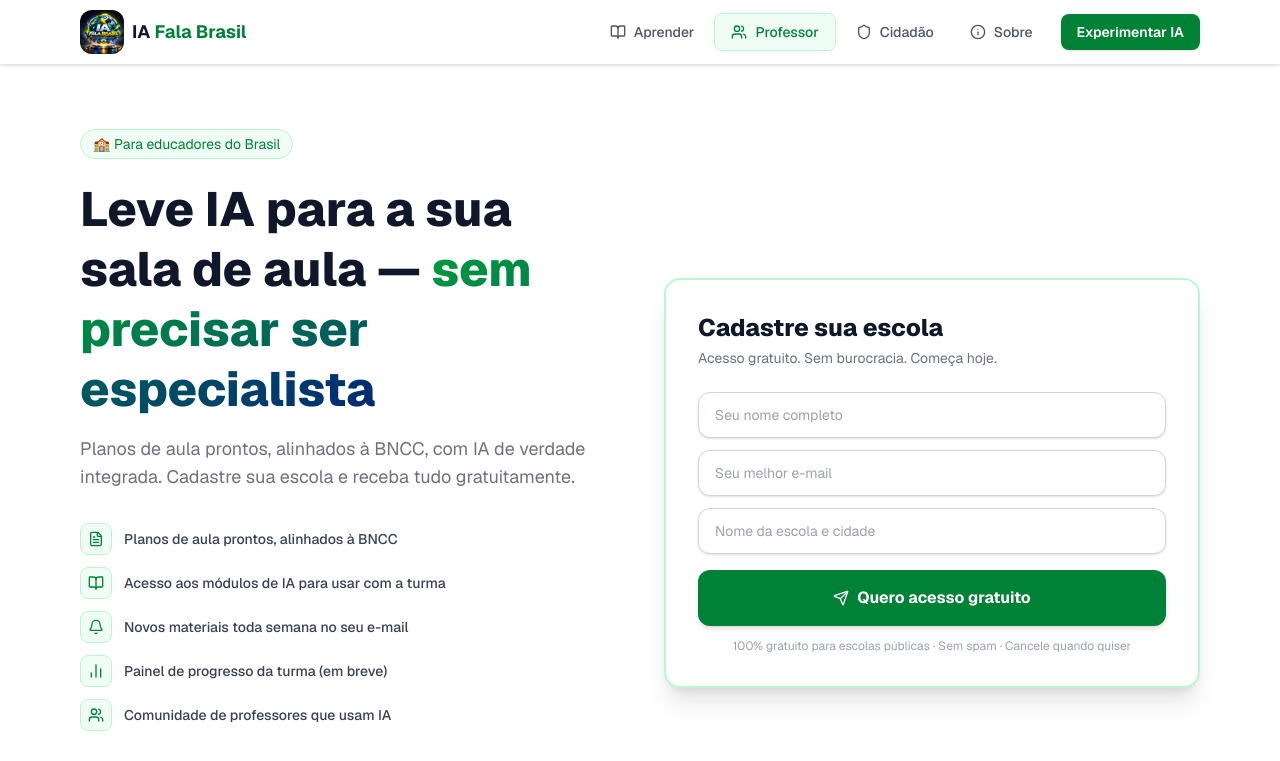
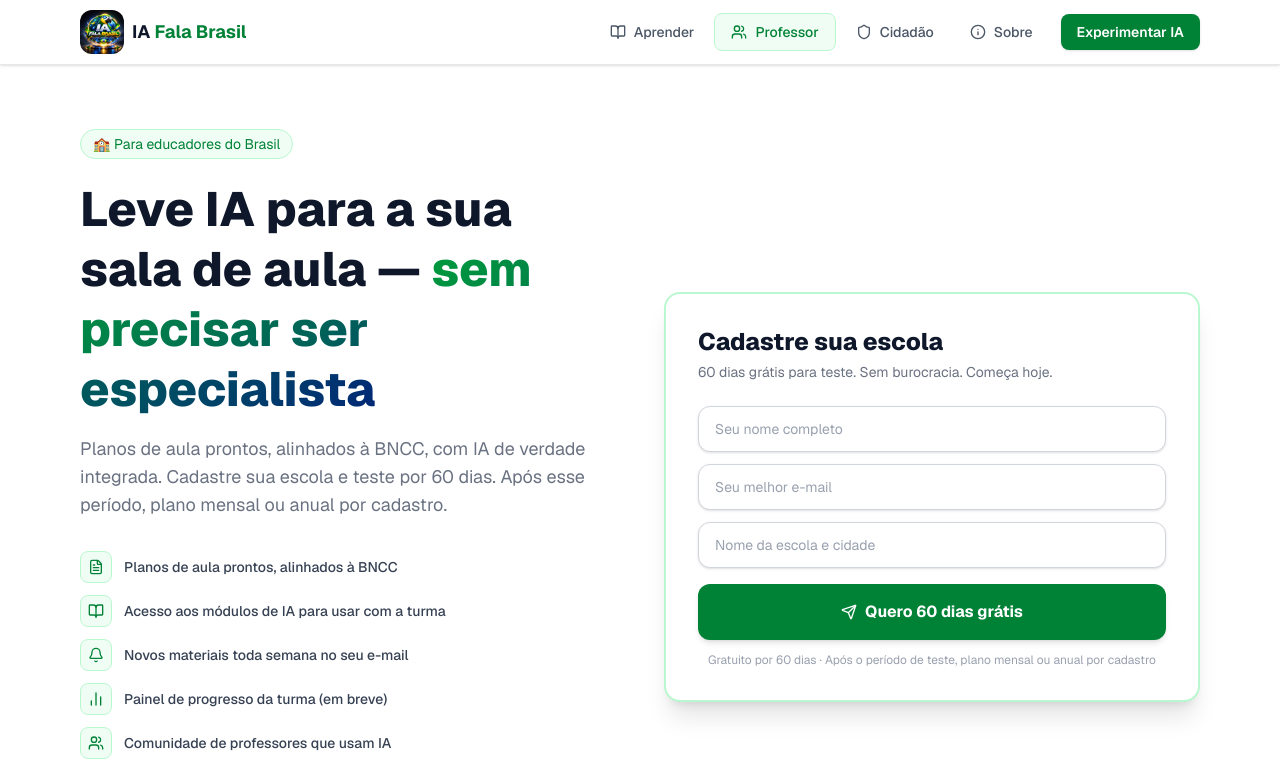
Before and after one commit to brasil-digital/ia-fala-brasil, a Next.js app: page /professor in a window 1280 px wide. Shown: the top 761 px of the page. Built offline with nearby package versions, Linux system fonts and the light colour scheme.

Commit message:
feat: substituir 'gratuito para escolas' por período de teste de 60 dias com plano mensal/anual

```diff
--- a/app/page.tsx
+++ b/app/page.tsx
@@ -44,7 +44,7 @@ const forWho = [
 ];
 
 const stats = [
-  { value: "100%", label: "Gratuito para escolas públicas" },
+  { value: "60 dias", label: "Gratuito para teste — após, plano mensal ou anual" },
   { value: "PT-BR", label: "Conteúdo em português nativo" },
   { value: "IA Real", label: "Sem simulações — IA de verdade" },
 ];
--- a/app/professor/page.tsx
+++ b/app/professor/page.tsx
@@ -168,11 +168,11 @@ function FormularioCadastro() {
       >
         {enviando
           ? <><Loader2 className="w-5 h-5 animate-spin" /> Enviando...</>
-          : <><Send className="w-4 h-4" /> Quero acesso gratuito</>
+          : <><Send className="w-4 h-4" /> Quero 60 dias grátis</>
         }
       </button>
       <p className="text-xs text-gray-400 text-center">
-        100% gratuito para escolas públicas · Sem spam · Cancele quando quiser
+        Gratuito por 60 dias · Após o período de teste, plano mensal ou anual por cadastro
       </p>
     </form>
   );
@@ -199,7 +199,7 @@ export default function ProfessorPage() {
             </h1>
             <p className="text-gray-500 text-lg mb-8">
               Planos de aula prontos, alinhados à BNCC, com IA de verdade integrada.
-              Cadastre sua escola e receba tudo gratuitamente.
+              Cadastre sua escola e teste por 60 dias. Após esse período, plano mensal ou anual por cadastro.
             </p>
 
             <div className="flex flex-col gap-3 mb-8">
@@ -228,7 +228,7 @@ export default function ProfessorPage() {
                 Cadastre sua escola
               </h2>
               <p className="text-gray-500 text-sm">
-                Acesso gratuito. Sem burocracia. Começa hoje.
+                60 dias grátis para teste. Sem burocracia. Começa hoje.
               </p>
             </div>
             <FormularioCadastro />
@@ -336,7 +336,7 @@ export default function ProfessorPage() {
             Pronto para transformar sua sala de aula?
           </h2>
           <p className="text-green-100 mb-8">
-            Cadastre sua escola agora e receba os materiais gratuitamente.
+            Cadastre sua escola agora e teste por 60 dias. Após o período, plano mensal ou anual.
           </p>
           <a
             href="#topo"
--- a/app/sobre/page.tsx
+++ b/app/sobre/page.tsx
@@ -6,14 +6,14 @@ import s from "./sobre.module.css";
 
 const missaoCards = [
   { icon: "🇧🇷", titulo: "Contexto brasileiro", desc: "Nada de exemplos importados. Golpes do WhatsApp, fake news no Facebook, viés em algoritmos de crédito — nossa realidade, nossa linguagem." },
-  { icon: "🏫", titulo: "Educação pública primeiro", desc: "100% gratuito para escolas públicas. Acreditamos que o acesso à alfabetização em IA não pode ser um privilégio de escolas privadas." },
+  { icon: "🏫", titulo: "Acessível desde o início", desc: "60 dias gratuitos para qualquer escola testar a plataforma. Após o período de teste, plano mensal ou anual por cadastro — sem surpresas." },
   { icon: "⚡", titulo: "IA de verdade, não simulação", desc: "Os módulos usam IA real integrada. O aluno aprende fazendo — conversando com a tecnologia, não lendo sobre ela." },
 ];
 
 const numeros = [
   { num: "4", label: "Módulos ativos" },
   { num: "3", label: "Perfis atendidos" },
-  { num: "R$ 0", label: "Para escolas públicas" },
+  { num: "60 dias", label: "Gratuito para teste" },
   { num: "2026", label: "Ano de lançamento" },
 ];
 
```
